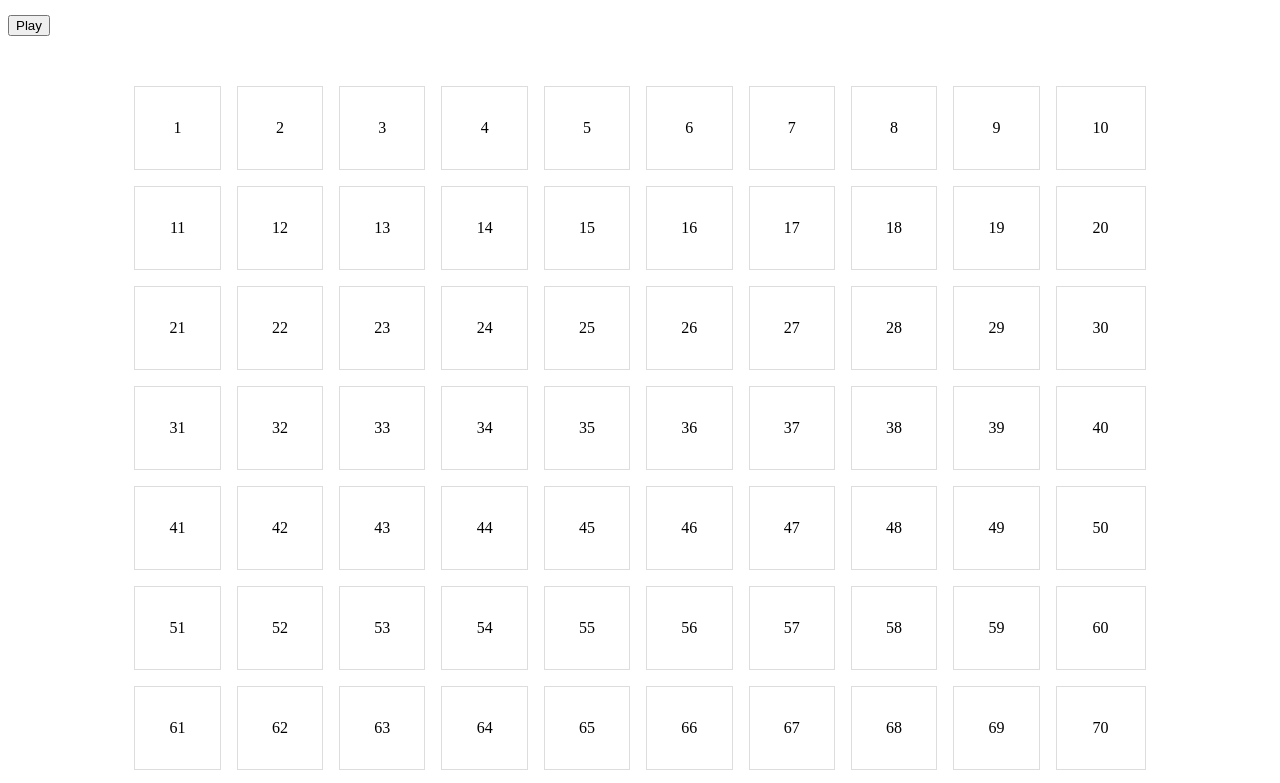
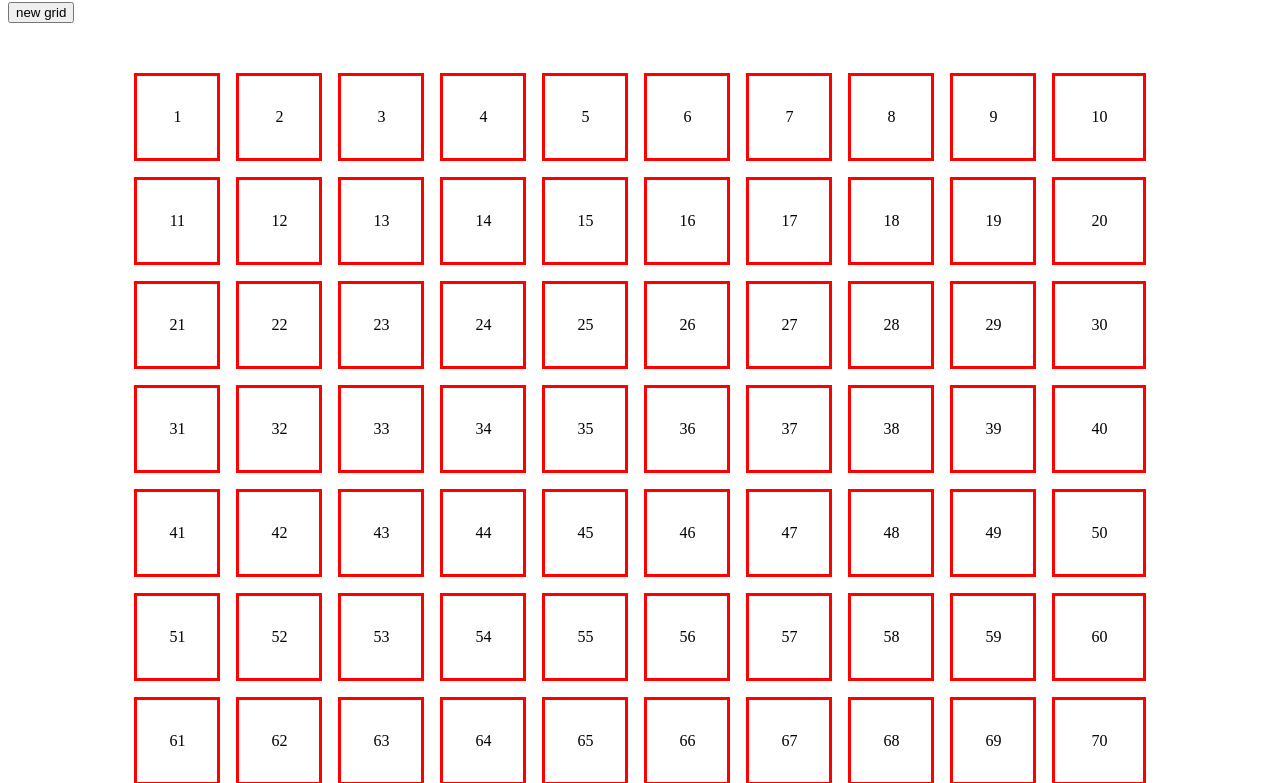
Before and after one commit to EnricoCirilli/js-campominato-grid, a plain HTML site: page index.html in a window 1280 px wide. Shown: the part 91-874 px from the top of the page. Drawn offline with Linux system fonts and the light colour scheme.

Commit message:
add: debugging

```diff
--- a/index.html
+++ b/index.html
@@ -1,25 +1,35 @@
 <!DOCTYPE html>
 <html lang="en">
+
 <head>
     <meta charset="UTF-8">
     <meta name="viewport" content="width=device-width, initial-scale=1.0">
     <link rel="stylesheet" href="style.css">
     <title>Document</title>
 </head>
+
 <body>
+
+
+   <section>
+
+        <div class="header">
             <img src="" alt="logo boolean">
-    <div class="header">
             <h1>Campo Minato</h1>
-    <button>Play</button>
+            <button>new grid</button>
         </div>
-    <div id="container">
+
+        <div id="container" class="main">
 
 
         </div>
-<div class="footer">
+
+        <div class=" footer">
             made with &hearts; By Booleaner
         </div>
 
+    </section>
     <script src="script.js"></script>
 </body>
+
 </html>
--- a/script.js
+++ b/script.js
@@ -1,4 +1,7 @@
-const container = document.getElementById("container");
+
+
+
+// creo una griglia di 100 numeri 10x 10
 
 function makeRows(rows, cols) {
     container.style.setProperty('--grid-rows', rows);
@@ -7,7 +10,21 @@ function makeRows(rows, cols) {
         let cell = document.createElement("div");
         cell.innerText = (c + 1);
         container.appendChild(cell).className = "grid-item";
-  };
+
+// seleziono una  singola cella che cambia colore al click
+
+        let divs = document.querySelectorAll(".grid-item");
+        const changeBackgroundColor = e => {
+            e.target.style.backgroundColor = "lightblue";
+
+        }
+        divs.forEach(div => {
+            div.addEventListener("click", changeBackgroundColor, { once: true });
+        })
     };
 
+};
+
+
+
 makeRows(10, 10);
--- a/style.css
+++ b/style.css
@@ -17,4 +17,5 @@
     padding: 2em;
     border: 1px solid #ddd;
     text-align: center;
+    border: red solid 3px;
   }
```
Lines whose indentation alone changed are shown as unchanged.
